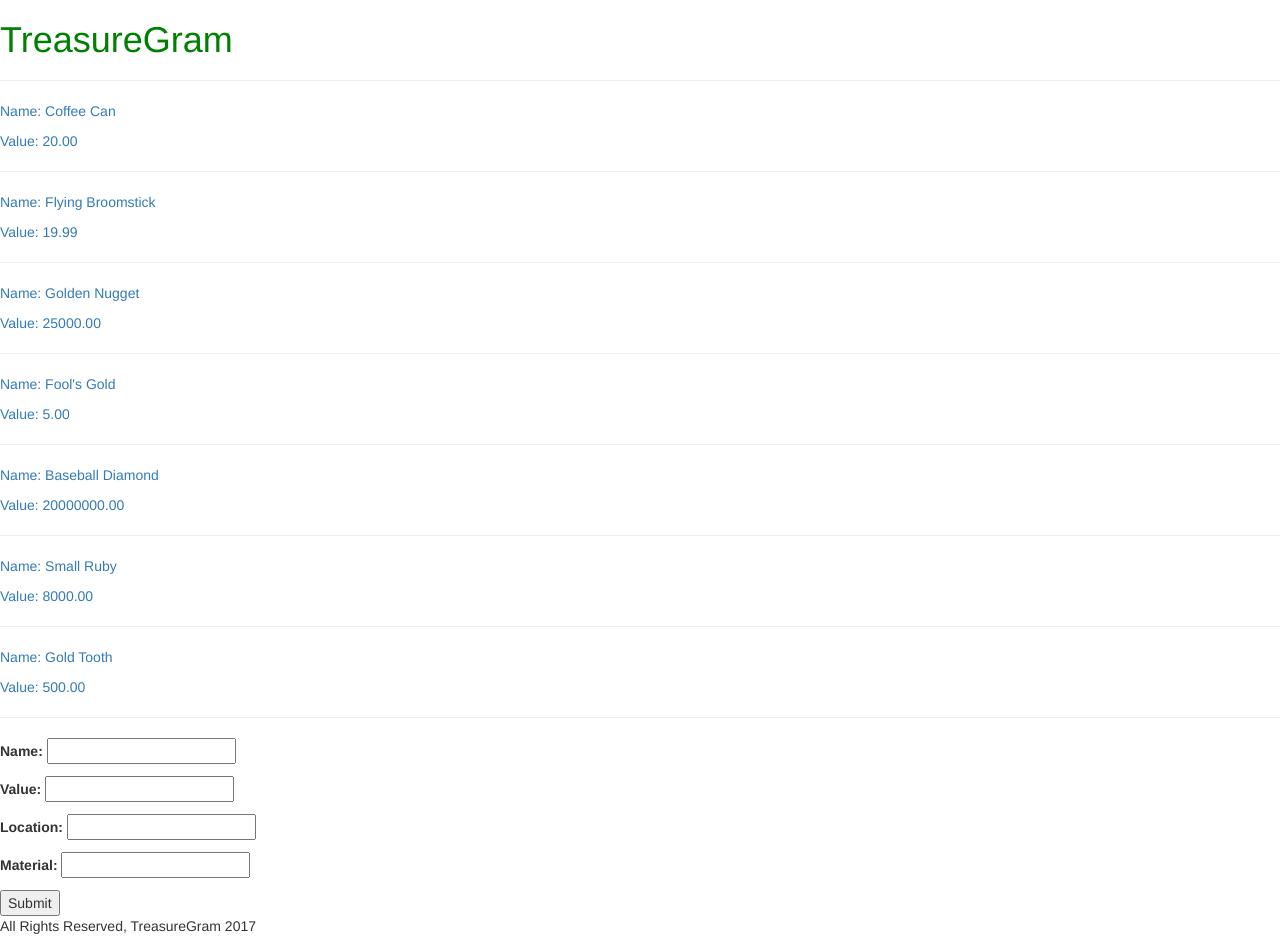
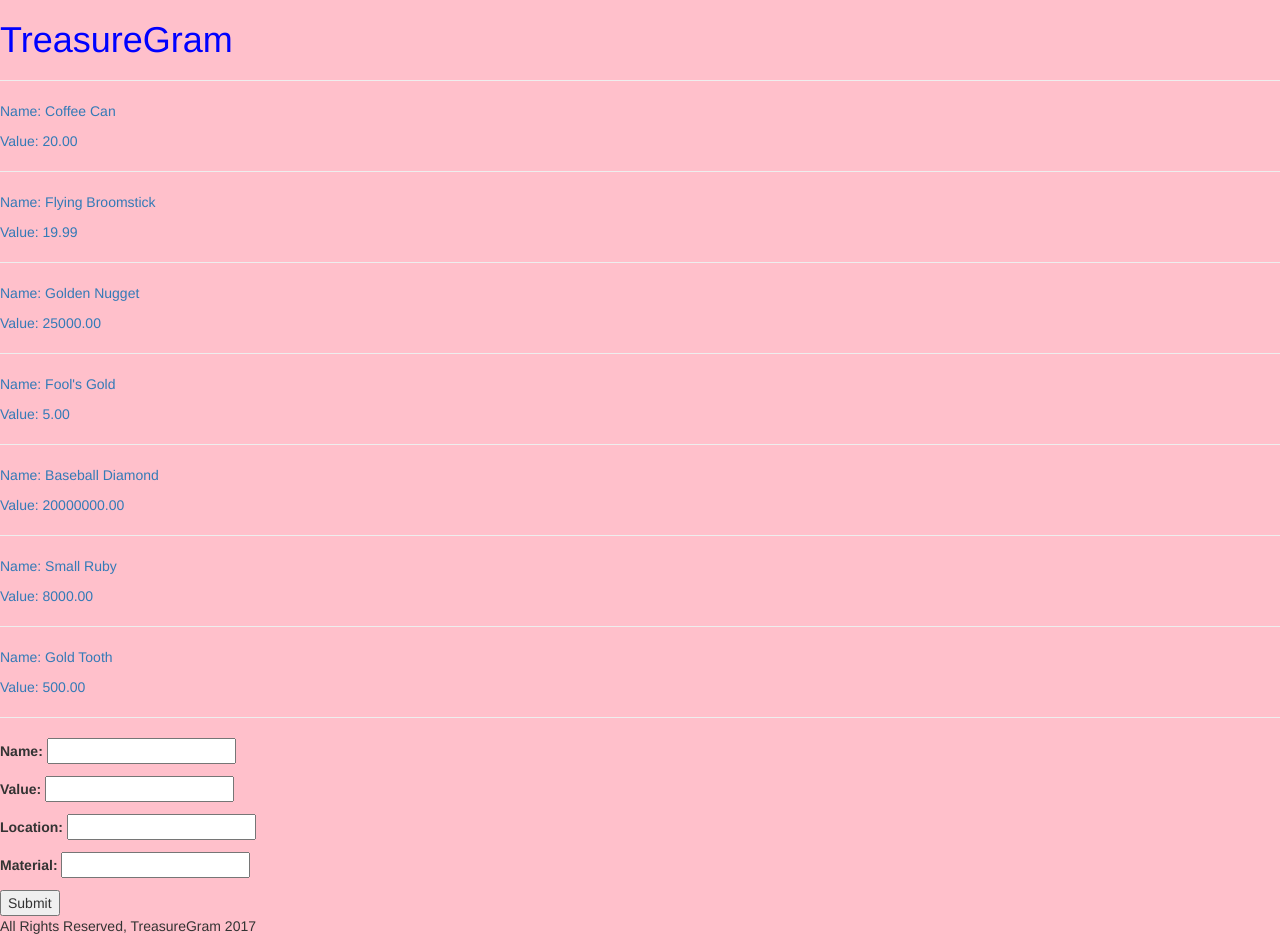
Before and after one commit to jjaredwatson/desk-of, a Django app: page / in a window 1280 px wide. Run offline with Django 3.2, Linux system fonts and the light colour scheme; data comes from the database, SQL or seed files in the repository; some libraries are stand-ins or nearby versions.

Commit message:
made small styling changes. CSS not working

```diff
--- a/main_app/static/style.css
+++ b/main_app/static/style.css
@@ -1,3 +1,7 @@
 h1 {
-	color: green;
+	color: blue;
 }
+
+body {
+	background-color: pink;
+}
--- a/main_app/templates/base.html
+++ b/main_app/templates/base.html
@@ -4,7 +4,7 @@
   <head>
     <link rel="stylesheet" type="text/css" href="{% static 'bootstrap.min.css' %}" />
     <link rel="stylesheet" type="text/css" href="{% static 'style.css' %}" />
-	<title>TreasureGram</title>
+	<title>DeskOf</title>
   </head>
   <body>
     <a href="/"><h1>TreasureGram</h1></a>
```
